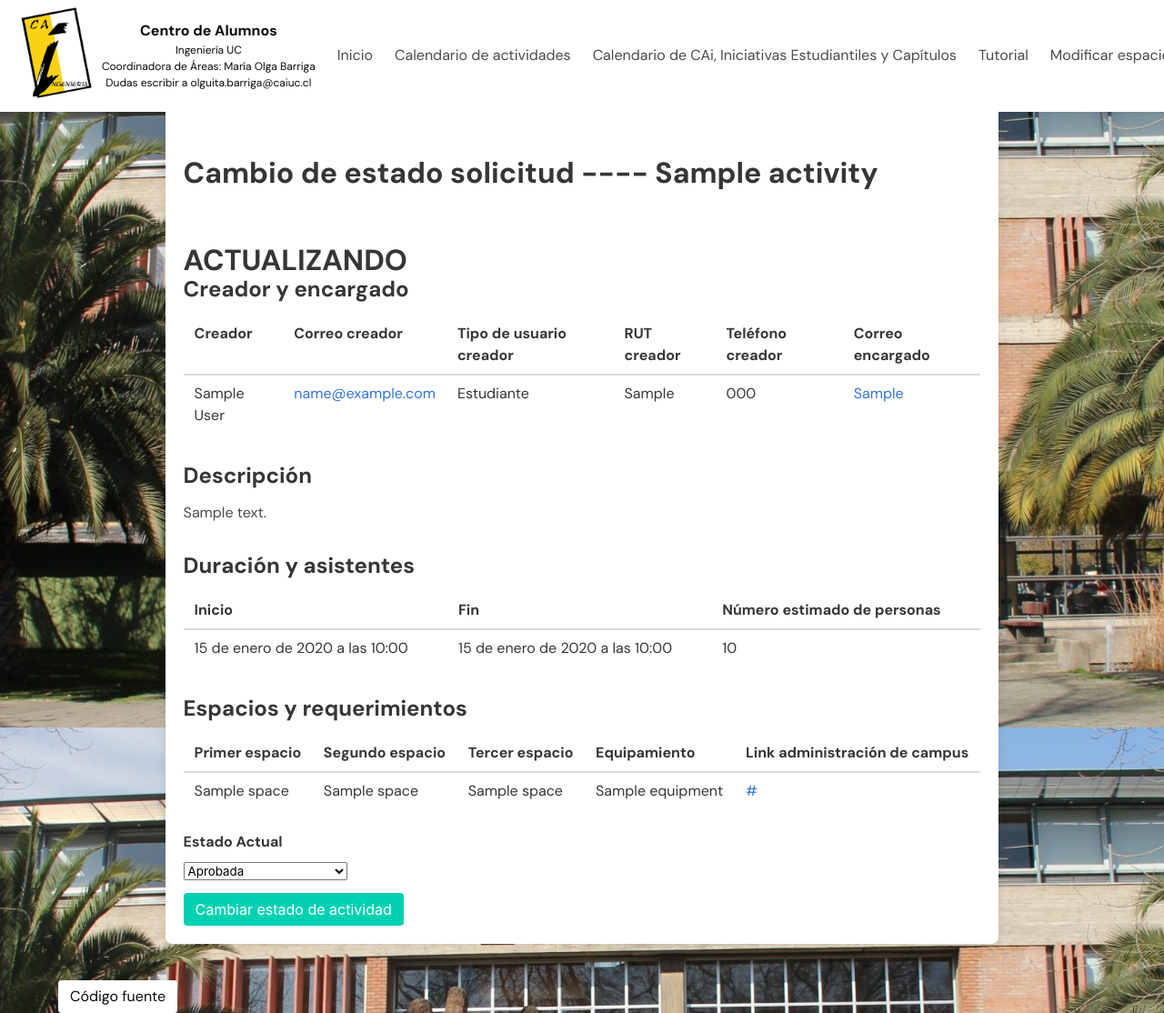
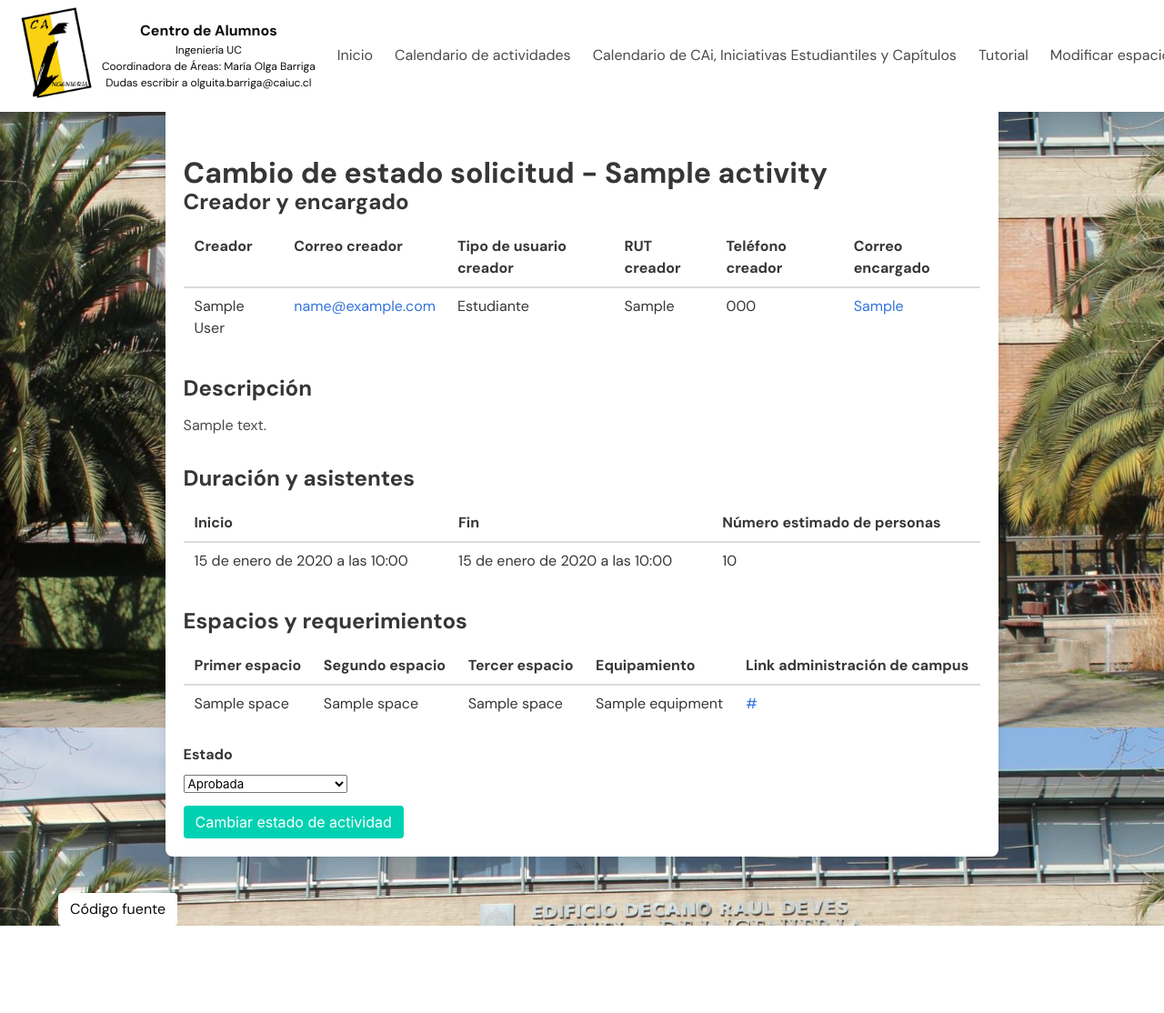
Before and after one commit to caiuc/pagina-solicitudes, a Django app: page /activities/status/1/ in a window 1280 px wide. Shown: the whole page at 91% size. After the commit the page ends 1018 px from the top, so only its background shows below. Run offline with Django 4.2, Linux system fonts and the light colour scheme; a user stored in the database is signed in; tables that the repository leaves empty hold one stand-in row (values such as "Sample post"); some libraries are stand-ins or nearby versions.

Commit message:
Update activities_status_update_form.html

```diff
--- a/templates/activities/activities_status_update_form.html
+++ b/templates/activities/activities_status_update_form.html
@@ -3,10 +3,7 @@
 {% block content %}
     <div style="background-color: #ffffff; padding: 20px; border-radius: 8px; box-shadow: 0 0 10px rgba(0, 0, 0, 0.1); margin: 40px 0 20px;">
         <div style="margin-top: 60px;">
-            <h3 class="title is-size-3">{{ page_name }} ---- {{ activity.name }}</h3>
-        </div>
-        <div style="margin-top: 60px;">
-            <h3 class="title is-size-3">ACTUALIZANDO</h3>
+            <h3 class="title is-size-3">{{ page_name }} - {{ activity.name }}</h3>
         </div>
 
         {% include 'activities/detailed_view_template.html' %}
@@ -18,7 +15,7 @@
             {% endfor %}
             {% for field in form.visible_fields %}
                 <div class="field">
-                    <label for="{{ field.id_for_label }}" class="label">Estado Actual</label>
+                    <label for="{{ field.id_for_label }}" class="label">Estado</label>
                     {{ field }}<br>
                     {% for error in field.errors %}
                         <p class="help is-danger">{{ error }}</p>
```
